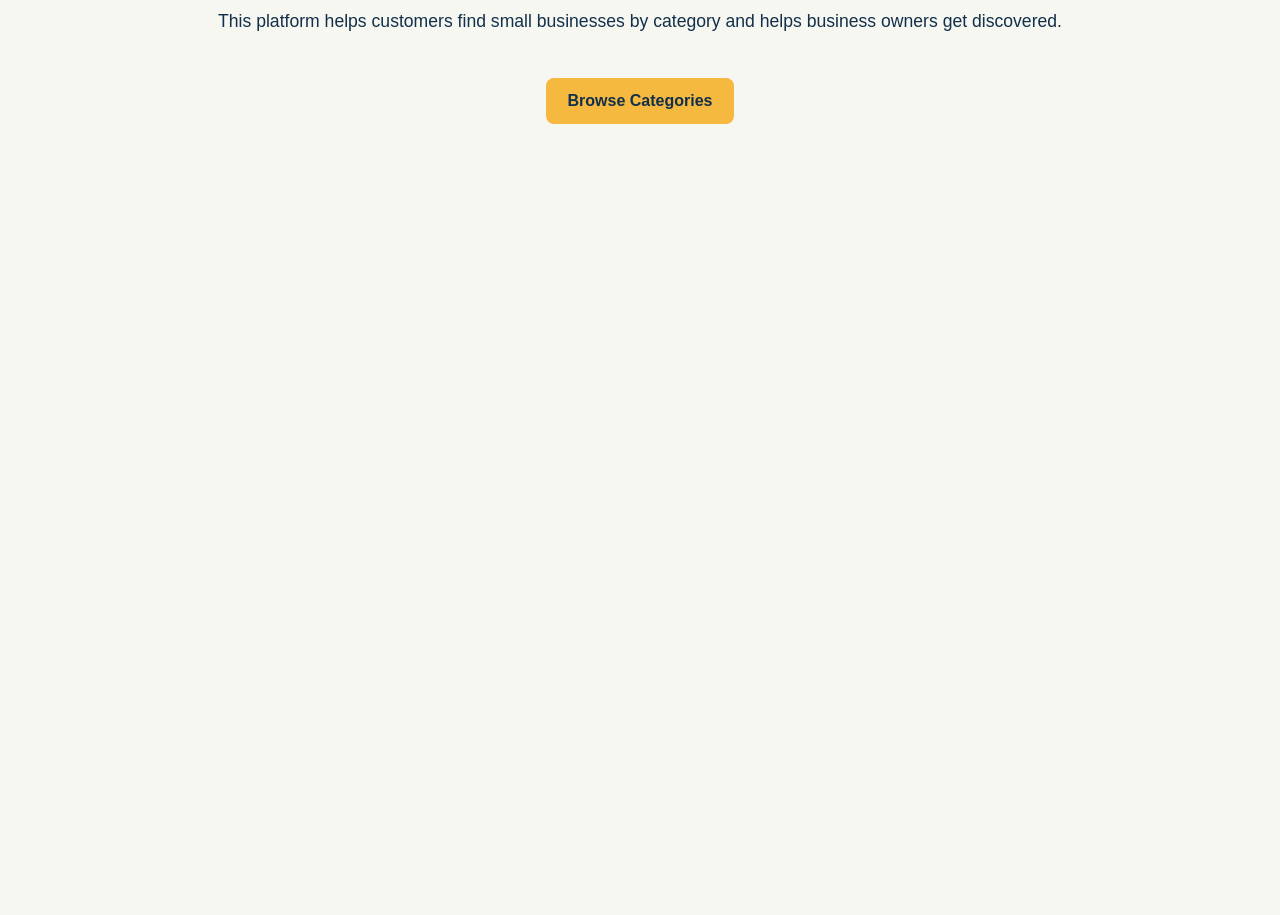
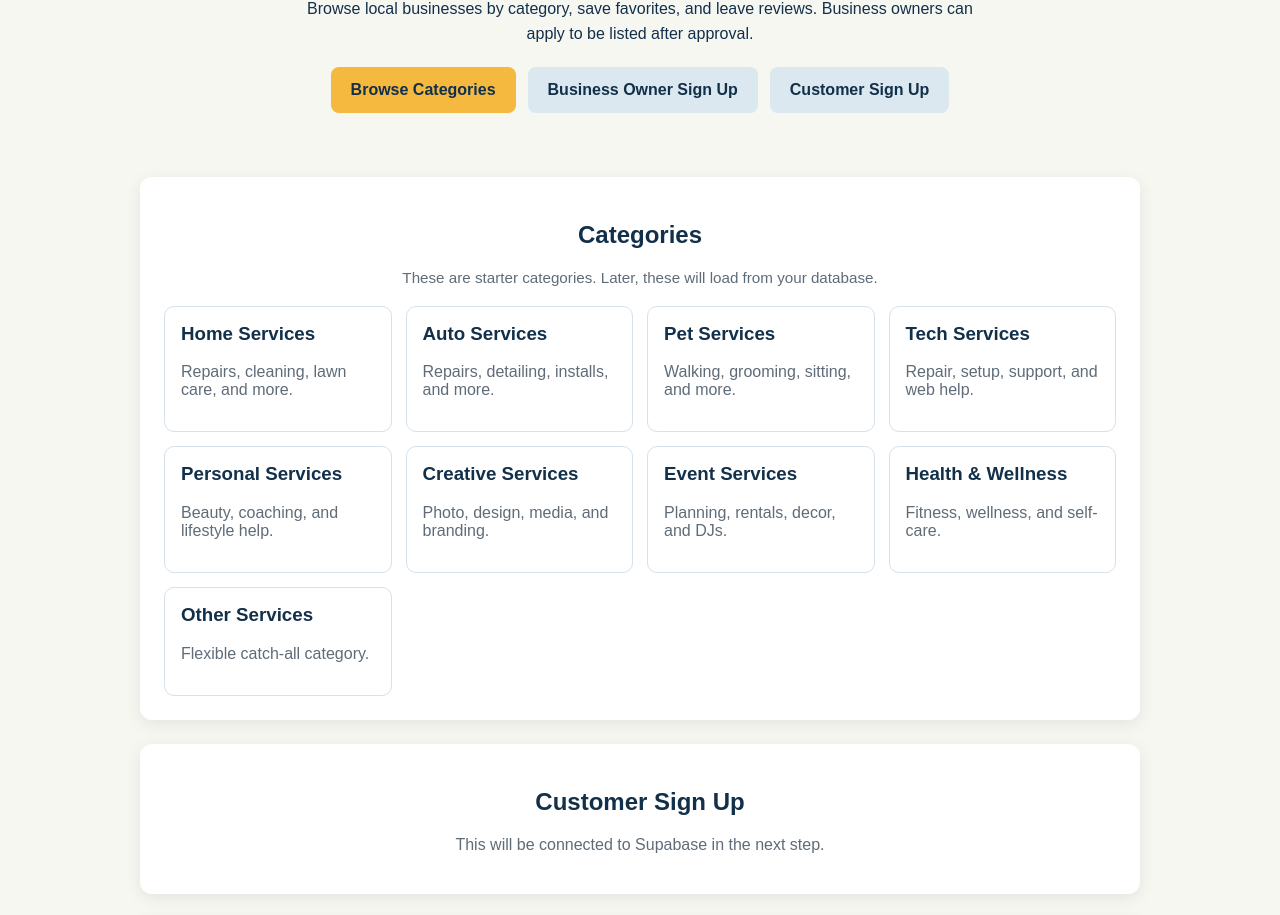
Before and after one commit to springs-businesses/local-directory, a plain HTML site: page index.html in a window 1280 px wide. Shown: the part 250-1165 px from the top of the page. Before the commit the page ends 800 px from the top, so only its background shows below. Drawn offline with Linux system fonts and the light colour scheme; a script that the page names is missing.

Commit message:
Refactor HTML structure and improve styling

```diff
--- a/index.html
+++ b/index.html
@@ -1,54 +1,103 @@
 <!DOCTYPE html>
 <html lang="en">
 <head>
-  <meta charset="UTF-8">
-  <meta name="viewport" content="width=device-width, initial-scale=1.0">
+  <meta charset="UTF-8" />
+  <meta name="viewport" content="width=device-width, initial-scale=1.0" />
   <title>Springs Local Small Businesses</title>
-  <meta name="description" content="Find local small businesses by category.">
+  <meta name="description" content="Find local small businesses by category." />
   <style>
     body {
       margin: 0;
       font-family: Arial, sans-serif;
       background: #f7f7f2;
       color: #12304a;
-      text-align: center;
     }
 
     header {
       background: #12304a;
       color: white;
       padding: 20px;
+      text-align: center;
     }
 
     main {
-      padding: 60px 20px;
-      max-width: 900px;
+      max-width: 1000px;
       margin: 0 auto;
+      padding: 40px 20px 60px;
     }
 
-    h1 {
-      font-size: 2.5rem;
-      margin-bottom: 15px;
+    h1, h2 {
+      text-align: center;
     }
 
-    p {
-      font-size: 1.1rem;
+    .hero {
+      text-align: center;
+      padding: 30px 0 40px;
+    }
+
+    .hero p {
+      max-width: 700px;
+      margin: 0 auto 20px;
       line-height: 1.6;
+    }
+
+    .button-row {
+      display: flex;
+      justify-content: center;
+      gap: 12px;
+      flex-wrap: wrap;
+      margin-top: 20px;
     }
 
     .button {
       display: inline-block;
-      margin-top: 25px;
-      padding: 14px 22px;
+      padding: 14px 20px;
       background: #f5b940;
       color: #12304a;
       text-decoration: none;
       font-weight: bold;
       border-radius: 8px;
+      border: none;
+      cursor: pointer;
     }
 
-    .button:hover {
-      background: #ffd16d;
+    .button.secondary {
+      background: #dbe8ef;
+    }
+
+    .section {
+      background: white;
+      border-radius: 12px;
+      padding: 24px;
+      margin-top: 24px;
+      box-shadow: 0 4px 16px rgba(0,0,0,0.08);
+    }
+
+    .grid {
+      display: grid;
+      grid-template-columns: repeat(auto-fit, minmax(220px, 1fr));
+      gap: 14px;
+      margin-top: 20px;
+    }
+
+    .card {
+      border: 1px solid #d7e1ea;
+      border-radius: 10px;
+      padding: 16px;
+      background: #fff;
+    }
+
+    .card h3 {
+      margin-top: 0;
+      color: #12304a;
+    }
+
+    .muted {
+      color: #5f6c78;
+    }
+
+    .small {
+      font-size: 0.95rem;
     }
   </style>
 </head>
@@ -58,12 +107,63 @@
   </header>
 
   <main>
-    <h1>Find Local Help. Support Local Businesses.</h1>
-    <p>
-      This platform helps customers find small businesses by category
-      and helps business owners get discovered.
-    </p>
-    <a class="button" href="#">Browse Categories</a>
+    <section class="hero">
+      <h1>Find Local Help. Support Local Businesses.</h1>
+      <p>
+        Browse local businesses by category, save favorites, and leave reviews.
+        Business owners can apply to be listed after approval.
+      </p>
+
+      <div class="button-row">
+        <a class="button" href="#categories">Browse Categories</a>
+        <a class="button secondary" href="#business-owner-signup">Business Owner Sign Up</a>
+        <a class="button secondary" href="#customer-signup">Customer Sign Up</a>
+      </div>
+    </section>
+
+    <section class="section" id="categories">
+      <h2>Categories</h2>
+      <p class="muted small" style="text-align:center;">
+        These are starter categories. Later, these will load from your database.
+      </p>
+
+      <div class="grid">
+        <div class="card"><h3>Home Services</h3><p class="muted">Repairs, cleaning, lawn care, and more.</p></div>
+        <div class="card"><h3>Auto Services</h3><p class="muted">Repairs, detailing, installs, and more.</p></div>
+        <div class="card"><h3>Pet Services</h3><p class="muted">Walking, grooming, sitting, and more.</p></div>
+        <div class="card"><h3>Tech Services</h3><p class="muted">Repair, setup, support, and web help.</p></div>
+        <div class="card"><h3>Personal Services</h3><p class="muted">Beauty, coaching, and lifestyle help.</p></div>
+        <div class="card"><h3>Creative Services</h3><p class="muted">Photo, design, media, and branding.</p></div>
+        <div class="card"><h3>Event Services</h3><p class="muted">Planning, rentals, decor, and DJs.</p></div>
+        <div class="card"><h3>Health & Wellness</h3><p class="muted">Fitness, wellness, and self-care.</p></div>
+        <div class="card"><h3>Other Services</h3><p class="muted">Flexible catch-all category.</p></div>
+      </div>
+    </section>
+
+    <section class="section" id="customer-signup">
+      <h2>Customer Sign Up</h2>
+      <p class="muted" style="text-align:center;">
+        This will be connected to Supabase in the next step.
+      </p>
+    </section>
+
+    <section class="section" id="business-owner-signup">
+      <h2>Business Owner Sign Up</h2>
+      <p class="muted" style="text-align:center;">
+        This will also be connected to Supabase in the next step.
+      </p>
+    </section>
   </main>
+
+  <script type="module">
+    import { createClient } from "https://esm.sh/@supabase/supabase-js@2";
+
+    const supabaseUrl = "https://local-directory.springsbusinesses.workers.dev";
+    const supabaseAnonKey = "sb_publishable_P72JG45HxYL84XYut0hmKw_82b24G3Y";
+
+    const supabase = createClient(supabaseUrl, supabaseAnonKey);
+
+    window.supabase = supabase;
+  </script>
 </body>
 </html>
```
